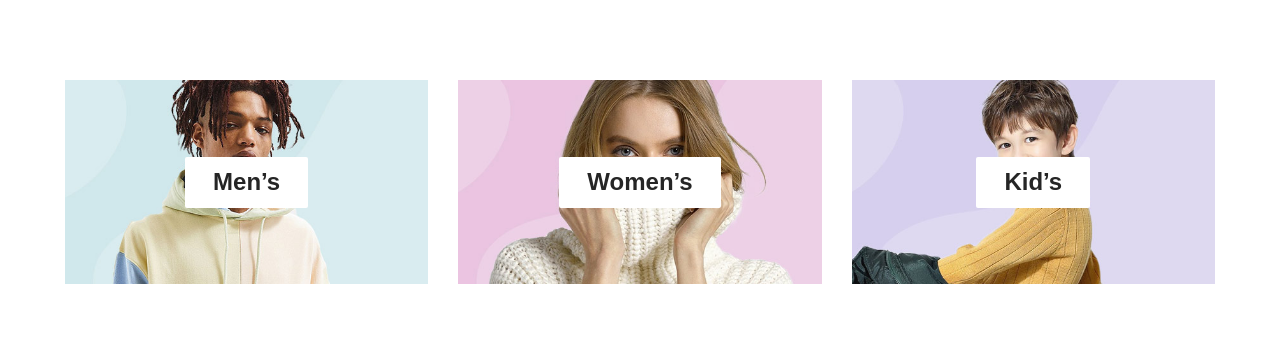
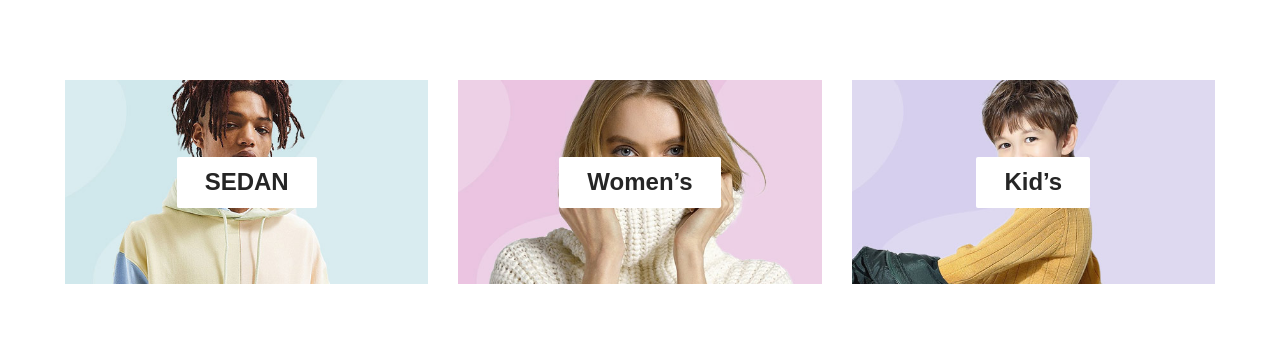
Before and after one commit to UvinduPathirana/Xellar, a Flask app: page / in a window 1280 px wide. Shown: the part 958-1305 px from the top of the page. Run offline with Flask 2, Linux system fonts and the light colour scheme; some libraries are stand-ins or nearby versions; some web fonts are replaced.

Commit message:
banner update

```diff
--- a/templates/index.html
+++ b/templates/index.html
@@ -173,7 +173,7 @@
                     <div class="single-banner">
                         <img src="img/banner-1.jpg" alt="">
                         <div class="inner-text">
-                            <h4>Men’s</h4>
+                            <h4>SEDAN</h4>
                         </div>
                     </div>
                 </div>
```
